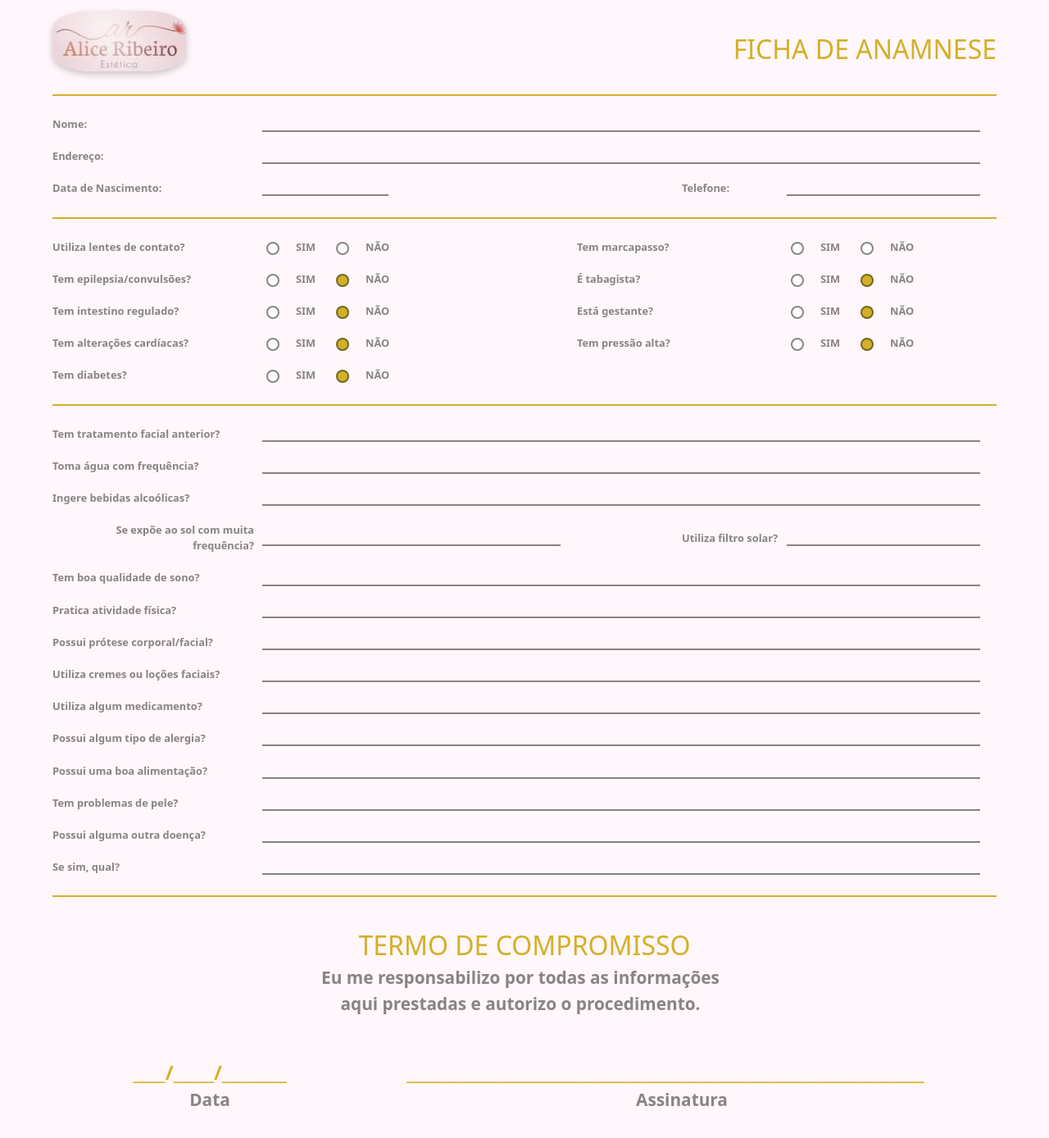
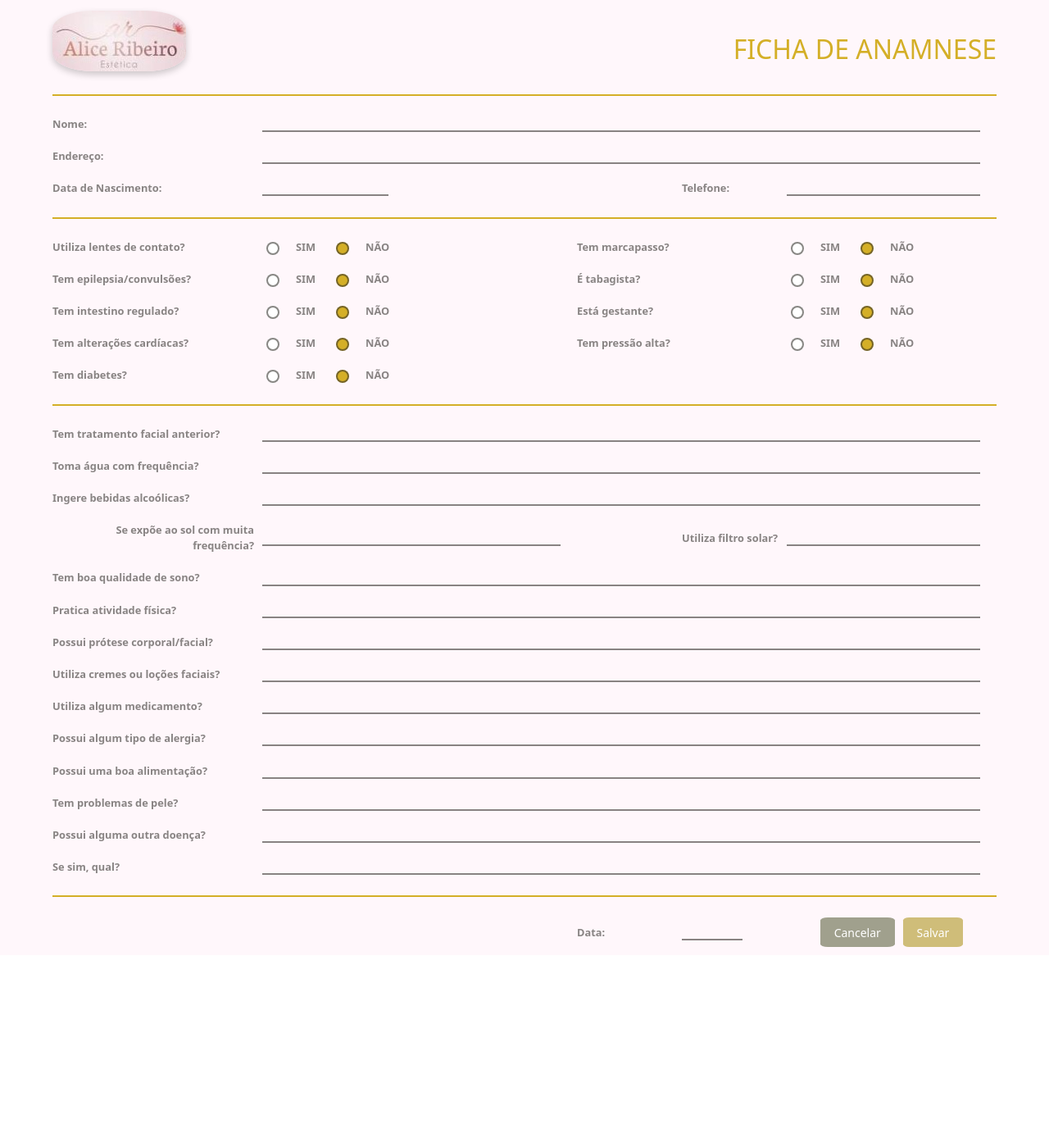
Before and after one commit to VinyCdO/anamneseformsassistant, a React (Vite) app: page /anamneseForm in a window 1280 px wide. Shown: the top 1388 px of the page at 82% size. After the commit the page ends 1165 px from the top, so only its background shows below. Built offline with nearby package versions, Linux system fonts and the light colour scheme; no server answers.

Commit message:
Implementa operação de inclusão de novo formulário de anamnese com melhorias nos tratamentos de datas

```diff
--- a/src/forms/AnamneseForm.tsx
+++ b/src/forms/AnamneseForm.tsx
@@ -3,8 +3,9 @@ import businessLogo from '../assets/AliceRibeiroLogo.png'
 import styled from "styled-components";
 import { useEffect } from 'react';
 import { useParams } from 'react-router-dom';
-import { getAnamneseFormById } from '../services/anamneseApi';
+import { getAnamneseFormById, postAnamneseForm } from '../services/anamneseApi';
 import { IAnamneseForm } from '../interfaces/IAnamneseForm.ts';
+import ModalAlert from '../components/modalAlert';
 
 const Container = styled.div`
   display: flex;
@@ -156,11 +157,49 @@ const RadioButton = styled.input`
   }
 `;
 
+const SaveButton = styled.button`
+  font-size: 14px;
+  background-color: rgb(207, 189, 121);
+  color: white;
+  border: none;
+  border-radius: 10%;
+  cursor: pointer;
+  margin-left: 10px;
+
+  &:hover {
+    background-color: rgb(228, 181, 13);
+  }
+
+  @media (max-width: 768px) {
+    margin-top: 20px;
+  }
+`;
+
+const CancelButton = styled.button`
+  font-size: 14px;
+  background-color: #a0a08d;
+  color: white;
+  border: none;
+  border-radius: 10%;
+  cursor: pointer;
+
+  &:hover {
+    background-color: rgb(97, 96, 90);
+  }
+
+  @media (max-width: 768px) {
+    margin-top: 20px;
+  }
+`;
+
 function AnamneseForm() {
 
   const { id } = useParams<{ id: string }>();
   const [formData, setFormData] = useState<IAnamneseForm[]>([]);
   const [isLoading, setIsLoading] = useState(false);
+  const [showModal, setShowModal] = useState(false);
+  const [modalMessage, setModalMessage] = useState('');
+  const [dataNascimento, setDataNascimento] = useState(''); // Estado local para o campo de data
 
   useEffect(() => {
     const fetchAnamneseForm = async () => {
@@ -169,6 +208,11 @@ function AnamneseForm() {
           setIsLoading(true);
           const data = await getAnamneseFormById(id);
           setFormData(data);
+
+        if (data[0]?.dataNascimento) {
+          const formattedDate = new Date(data[0].dataNascimento).toLocaleDateString('pt-BR');
+          setDataNascimento(formattedDate);
+        }
         } catch (error) {
           console.error("Error fetching anamnese form:", error);
         } finally {
@@ -181,6 +225,12 @@ function AnamneseForm() {
   }, [id]);
 
   const handleChange = (e: { target: { name: any; value: any; }; }) => {
+    const { name, value } = e.target;
+
+    if (name === 'dataNascimento') {
+      setDataNascimento(value);
+    }
+
     const updatedFormData = [...formData];
     if (updatedFormData.length === 0) {
       updatedFormData.push({} as IAnamneseForm);
@@ -195,6 +245,24 @@ function AnamneseForm() {
 
   function handleNavigateHome(): void {
     window.location.href = '/';
+  }
+
+  const handleSave = async () => {
+    try {
+      console.log(formData[0]);
+      await postAnamneseForm(formData[0]);
+
+      setModalMessage('Ficha de Anamnese adicionada com sucesso.');
+      setShowModal(true);
+    } catch(error) {
+      setModalMessage('Houve alguma falha ao adicionar a Ficha de Anamnese, tente novamente mais tarde.');
+      setShowModal(true);
+    }
+  };
+
+  const closeModal = () => {
+    setShowModal(false);
+    handleNavigateHome();
   }
 
   if (isLoading) {
@@ -235,7 +303,7 @@ function AnamneseForm() {
         <Input
           style={{ maxWidth: '150px' }}
           name="dataNascimento"
-          value={formData?.[0]?.dataNascimento ? new Date(formData[0].dataNascimento).toLocaleDateString('pt-BR') : ''}
+          value={dataNascimento} // Usa o estado local para o valor do campo
           onChange={handleChange}
         />
         <span></span>
@@ -251,7 +319,7 @@ function AnamneseForm() {
         <RadioGroup>
           <RadioButton type="radio" name={"Utiliza lentes de contato?"} checked={!!formData?.[0]?.lentesContato} onChange={() => handleRadioChange("lentesContato", true)} />
           <Label>SIM</Label>
-          <RadioButton type="radio" name={"Utiliza lentes de contato?"} checked={formData?.length === 0 ? false : !formData?.[0]?.lentesContato} onChange={() => handleRadioChange("lentesContato", false)} />
+          <RadioButton type="radio" name={"Utiliza lentes de contato?"} checked={!formData?.[0]?.lentesContato} onChange={() => handleRadioChange("lentesContato", false)} />
           <Label>NÃO</Label>
         </RadioGroup>
 
@@ -259,7 +327,7 @@ function AnamneseForm() {
         <RadioGroup>
           <RadioButton type="radio" name={"Tem marcapasso?"} checked={!!formData?.[0]?.marcapasso} onChange={() => handleRadioChange("marcapasso", true)} />
           <Label>SIM</Label>
-          <RadioButton type="radio" name={"Tem marcapasso?"} checked={formData?.length === 0 ? false : !formData?.[0]?.marcapasso} onChange={() => handleRadioChange("marcapasso", false)} />
+          <RadioButton type="radio" name={"Tem marcapasso?"} checked={!formData?.[0]?.marcapasso} onChange={() => handleRadioChange("marcapasso", false)} />
           <Label>NÃO</Label>
         </RadioGroup>
       </FormLineFourColumns>
@@ -268,7 +336,7 @@ function AnamneseForm() {
         <RadioGroup>
           <RadioButton type="radio" name={"Tem epilepsia/convulsões?"} checked={!!formData?.[0]?.epilepsia} onChange={() => handleRadioChange("epilepsia", true)} />
           <Label>SIM</Label>
-          <RadioButton type="radio" name={"Tem epilepsia/convulsões?"} checked={formData?.[0]?.epilepsia === null ? false : !formData?.[0]?.epilepsia} onChange={() => handleRadioChange("epilepsia", false)} />
+          <RadioButton type="radio" name={"Tem epilepsia/convulsões?"} checked={!formData?.[0]?.epilepsia} onChange={() => handleRadioChange("epilepsia", false)} />
           <Label>NÃO</Label>
         </RadioGroup>
 
@@ -276,7 +344,7 @@ function AnamneseForm() {
         <RadioGroup>
           <RadioButton type="radio" name={"É tabagista?"} checked={!!formData?.[0]?.tabagista} onChange={() => handleRadioChange("tabagista", true)} />
           <Label>SIM</Label>
-          <RadioButton type="radio" name={"É tabagista?"} checked={formData?.[0]?.tabagista === null ? false : !formData?.[0]?.tabagista} onChange={() => handleRadioChange("tabagista", false)} />
+          <RadioButton type="radio" name={"É tabagista?"} checked={!formData?.[0]?.tabagista} onChange={() => handleRadioChange("tabagista", false)} />
           <Label>NÃO</Label>
         </RadioGroup>
       </FormLineFourColumns>
@@ -285,7 +353,7 @@ function AnamneseForm() {
         <RadioGroup>
           <RadioButton type="radio" name={"Tem intestino regulado?"} checked={!!formData?.[0]?.intestinoRegulado} onChange={() => handleRadioChange("intestinoRegulado", true)} />
           <Label>SIM</Label>
-          <RadioButton type="radio" name={"Tem intestino regulado?"} checked={formData?.[0]?.intestinoRegulado === null ? false : !formData?.[0]?.intestinoRegulado} onChange={() => handleRadioChange("intestinoRegulado", false)} />
+          <RadioButton type="radio" name={"Tem intestino regulado?"} checked={!formData?.[0]?.intestinoRegulado} onChange={() => handleRadioChange("intestinoRegulado", false)} />
           <Label>NÃO</Label>
         </RadioGroup>
 
@@ -293,7 +361,7 @@ function AnamneseForm() {
         <RadioGroup>
           <RadioButton type="radio" name={"Está gestante?"} checked={!!formData?.[0]?.gestante} onChange={() => handleRadioChange("gestante", true)} />
           <Label>SIM</Label>
-          <RadioButton type="radio" name={"Está gestante?"} checked={formData?.[0]?.gestante === null ? false : !formData?.[0]?.gestante} onChange={() => handleRadioChange("gestante", false)} />
+          <RadioButton type="radio" name={"Está gestante?"} checked={!formData?.[0]?.gestante} onChange={() => handleRadioChange("gestante", false)} />
           <Label>NÃO</Label>
         </RadioGroup>
       </FormLineFourColumns>
@@ -302,7 +370,7 @@ function AnamneseForm() {
         <RadioGroup>
           <RadioButton type="radio" name={"Tem alterações cardíacas?"} checked={!!formData?.[0]?.alteracoesCardiacas} onChange={() => handleRadioChange("alteracoesCardiacas", true)} />
           <Label>SIM</Label>
-          <RadioButton type="radio" name={"Tem alterações cardíacas?"} checked={formData?.[0]?.alteracoesCardiacas === null ? false : !formData?.[0]?.alteracoesCardiacas} onChange={() => handleRadioChange("alteracoesCardiacas", false)} />
+          <RadioButton type="radio" name={"Tem alterações cardíacas?"} checked={!formData?.[0]?.alteracoesCardiacas} onChange={() => handleRadioChange("alteracoesCardiacas", false)} />
           <Label>NÃO</Label>
         </RadioGroup>
 
@@ -310,7 +378,7 @@ function AnamneseForm() {
         <RadioGroup>
           <RadioButton type="radio" name={"Tem pressão alta?"} checked={!!formData?.[0]?.pressaoAlta} onChange={() => handleRadioChange("pressaoAlta", true)} />
           <Label>SIM</Label>
-          <RadioButton type="radio" name={"Tem pressão alta?"} checked={formData?.[0]?.pressaoAlta === null ? false : !formData?.[0]?.pressaoAlta} onChange={() => handleRadioChange("pressaoAlta", false)} />
+          <RadioButton type="radio" name={"Tem pressão alta?"} checked={!formData?.[0]?.pressaoAlta} onChange={() => handleRadioChange("pressaoAlta", false)} />
           <Label>NÃO</Label>
         </RadioGroup>
       </FormLineFourColumns>
@@ -319,7 +387,7 @@ function AnamneseForm() {
         <RadioGroup>
           <RadioButton type="radio" name={"Tem diabetes?"} checked={!!formData?.[0]?.diabetes} onChange={() => handleRadioChange("diabetes", true)} />
           <Label>SIM</Label>
-          <RadioButton type="radio" name={"Tem diabetes?"} checked={formData?.[0]?.diabetes === null ? false : !formData?.[0]?.diabetes} onChange={() => handleRadioChange("diabetes", false)} />
+          <RadioButton type="radio" name={"Tem diabetes?"} checked={!formData?.[0]?.diabetes} onChange={() => handleRadioChange("diabetes", false)} />
           <Label>NÃO</Label>
         </RadioGroup>
         <span></span>
@@ -390,13 +458,24 @@ function AnamneseForm() {
 
       <Divider />
 
+      {id && (
+        <>
           <Title style={{ margin: '0' }}>TERMO DE COMPROMISSO</Title>
           <Label style={{ fontSize: '1.3rem' }}>Eu me responsabilizo por todas as informações</Label>
           <Label style={{ fontSize: '1.3rem' }}>aqui prestadas e autorizo o procedimento.</Label>
 
           <FormLineTwoColumns style={{ gridTemplateColumns: '1fr 2fr', margin: '0px' }}>
             <FormColumn>
-          <Label style={{ color: '#d6b128', fontSize: '1.5rem', margin: '0'}}>____/_____/________</Label>
+                {formData?.[0]?.data && (
+                  <Label style={{ color: '#d6b128', fontSize: '1.5rem', margin: '0', textDecoration: 'underline' }}>
+                    {formData?.[0]?.data}
+                  </Label>
+                )}
+                {!formData?.[0]?.data && (
+                  <Label style={{ color: '#d6b128', fontSize: '1.5rem', margin: '0'}}>
+                    '____/_____/________'
+                  </Label>
+                )}
               <LabelRodape>Data</LabelRodape>
             </FormColumn>
             <FormColumn>
@@ -404,6 +483,37 @@ function AnamneseForm() {
               <LabelRodape>Assinatura</LabelRodape>
             </FormColumn>
           </FormLineTwoColumns>
+        </>
+      )}
+
+      {!id && (
+        <FormLineFiveColumns>
+          <span></span>
+          <span></span>
+          <Label>Data:</Label>
+          <Input
+            style={{ maxWidth: '70px' }}
+            name="data"
+            value={formData?.[0]?.data}
+            onChange={handleChange}
+          />
+          <div>
+              <CancelButton key="cancel" onClick={handleNavigateHome}>
+                Cancelar
+              </CancelButton>
+              <SaveButton key="save" onClick={handleSave}>
+                Salvar
+              </SaveButton>
+          </div>
+        </FormLineFiveColumns>
+      )}
+
+      {showModal && (
+        <ModalAlert
+          mensagem={modalMessage}
+          onClose={closeModal}
+        />
+      )}
     </Container>
     </>
   )
```
Lines whose indentation alone changed are shown as unchanged.
